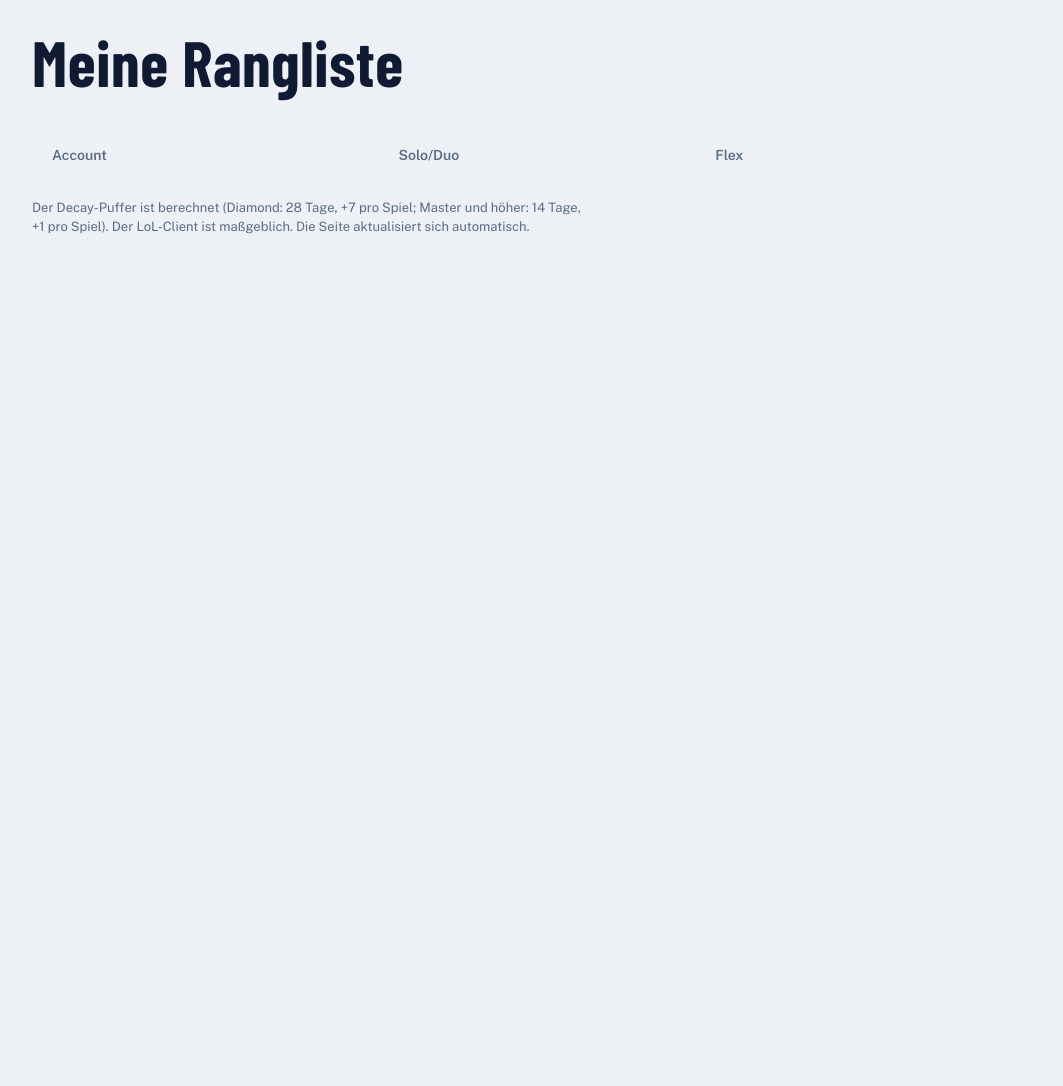
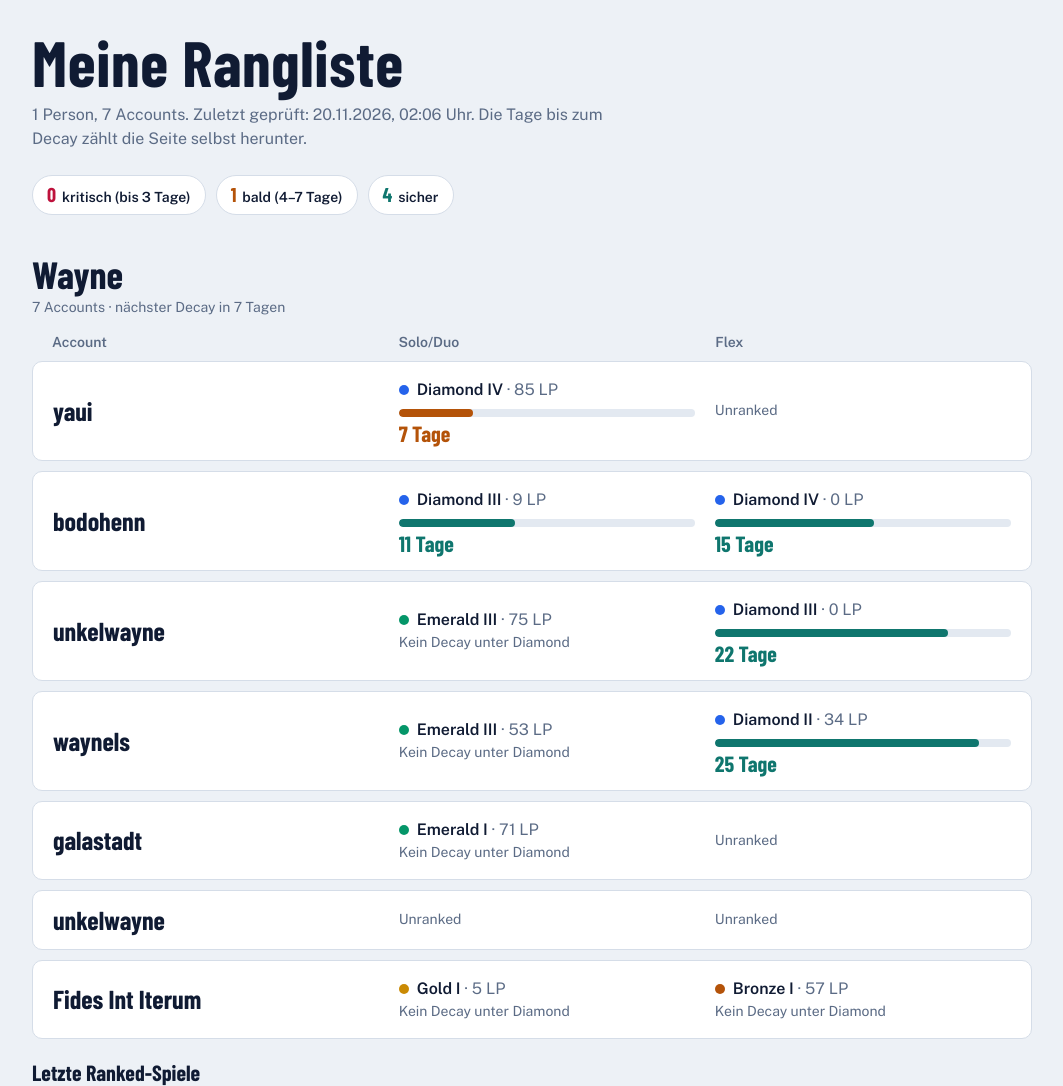
Before and after one commit to LeagueTrackerWayne/lol-tracker, a plain HTML site: page index.html in a window 1280 px wide. Shown: the top 1086 px of the page, without its empty margins (108-1171 px from the left). Before the commit the page ends 800 px from the top, so only its background shows below. Drawn offline with nearby package versions, Linux system fonts and the light colour scheme; no server answers.

Commit message:
Seite aktualisiert

```diff
--- a/index.html
+++ b/index.html
@@ -7,21 +7,24 @@
 <link rel="preconnect" href="https://fonts.googleapis.com">
 <link href="https://fonts.googleapis.com/css2?family=Barlow+Condensed:wght@600;700&family=Public+Sans:wght@400;500;600&display=swap" rel="stylesheet">
 <style>
-:root{--bg:#EDF1F6;--card:#FFFFFF;--ink:#101B33;--mute:#5B6B85;--line:#D5DDE8;--track:#E3E9F1;--red:#BE123C;--amber:#B45309;--green:#0F766E;--btn:#101B33;
+:root{--bg:#EDF1F6;--card:#FFFFFF;--ink:#101B33;--mute:#5B6B85;--line:#D5DDE8;--track:#E3E9F1;--red:#BE123C;--amber:#B45309;--green:#0F766E;--win:#0F766E;--loss:#BE123C;
 --display:"Barlow Condensed","Arial Narrow",sans-serif;--body:"Public Sans",system-ui,-apple-system,"Segoe UI",sans-serif;
 box-sizing:border-box;padding-top:env(safe-area-inset-top,0px);padding-bottom:env(safe-area-inset-bottom,0px)}
-@media (prefers-color-scheme:dark){:root:not([data-theme="light"]){--bg:#0E1526;--card:#16203A;--ink:#EAF0FA;--mute:#9AA8C2;--line:#2A3857;--track:#25304D;--red:#FB7185;--amber:#FBBF24;--green:#5EEAD4;--btn:#EAF0FA}}
-:root[data-theme="dark"]{--bg:#0E1526;--card:#16203A;--ink:#EAF0FA;--mute:#9AA8C2;--line:#2A3857;--track:#25304D;--red:#FB7185;--amber:#FBBF24;--green:#5EEAD4;--btn:#EAF0FA}
+@media (prefers-color-scheme:dark){:root:not([data-theme="light"]){--bg:#0E1526;--card:#16203A;--ink:#EAF0FA;--mute:#9AA8C2;--line:#2A3857;--track:#25304D;--red:#FB7185;--amber:#FBBF24;--green:#5EEAD4;--win:#5EEAD4;--loss:#FB7185}}
+:root[data-theme="dark"]{--bg:#0E1526;--card:#16203A;--ink:#EAF0FA;--mute:#9AA8C2;--line:#2A3857;--track:#25304D;--red:#FB7185;--amber:#FBBF24;--green:#5EEAD4;--win:#5EEAD4;--loss:#FB7185}
 *,*::before,*::after{box-sizing:inherit}
 html{scroll-padding-top:env(safe-area-inset-top,0px)}
 body{margin:0;background:var(--bg);color:var(--ink);font:400 16px/1.5 var(--body)}
 main{max-width:1040px;margin:0 auto;padding:32px 20px 56px}
 h1{font:700 clamp(40px,7vw,64px)/.95 var(--display);margin:0 0 10px;letter-spacing:.01em}
 .lead{color:var(--mute);margin:0 0 24px;max-width:60ch}
-.summary{display:flex;flex-wrap:wrap;gap:10px;margin-bottom:28px}
+.summary{display:flex;flex-wrap:wrap;gap:10px;margin-bottom:12px}
 .chip{background:var(--card);border:1px solid var(--line);border-radius:999px;padding:6px 14px;font-weight:600;font-size:14px}
 .chip b{font:700 20px var(--display);margin-right:6px}
 .chip.red b{color:var(--red)}.chip.amber b{color:var(--amber)}.chip.green b{color:var(--green)}
+.person{margin-top:40px}
+.person h2{font:700 38px/1 var(--display);margin:0 0 4px}
+.psub{color:var(--mute);font-size:14px;margin:0 0 14px}
 .cols,.row{display:grid;grid-template-columns:1.1fr 1fr 1fr;gap:20px;align-items:center}
 .cols{padding:0 20px 8px;color:var(--mute);font-size:14px;font-weight:600}
 .row{background:var(--card);border:1px solid var(--line);border-radius:10px;padding:16px 20px;margin-bottom:10px}
@@ -39,23 +42,33 @@ h1{font:700 clamp(40px,7vw,64px)/.95 var(--display);margin:0 0 10px;letter-spaci
 .red .days{color:var(--red)}.amber .days{color:var(--amber)}.green .days{color:var(--green)}
 .note{color:var(--mute);font-size:14px}
 .tier{display:inline-block;width:10px;height:10px;border-radius:50%;margin-right:8px;background:var(--mute)}
-footer{color:var(--mute);font-size:13px;margin-top:24px;max-width:70ch}
-@media (max-width:720px){.cols{display:none}.row{grid-template-columns:1fr;gap:14px}.q .qn{display:block}}
+.person h3{font:700 22px/1 var(--display);margin:22px 0 10px}
+.game{display:grid;grid-template-columns:44px 1.2fr .9fr 1fr 1fr;gap:14px;align-items:center;background:var(--card);border:1px solid var(--line);border-left:5px solid var(--line);border-radius:10px;padding:10px 16px;margin-bottom:8px}
+.game.win{border-left-color:var(--win)}.game.loss{border-left-color:var(--loss)}
+.game img,.game .ph{width:44px;height:44px;border-radius:8px;background:var(--track)}
+.game b{display:block;font-weight:600}
+.game span{display:block;color:var(--mute);font-size:13px}
+.game .res.win b{color:var(--win)}.game .res.loss b{color:var(--loss)}
+.empty{color:var(--mute);font-size:14px}
+footer{color:var(--mute);font-size:13px;margin-top:32px;max-width:70ch}
+@media (max-width:720px){.cols{display:none}.row{grid-template-columns:1fr;gap:14px}.q .qn{display:block}
+.game{grid-template-columns:44px 1fr 1fr;gap:8px 12px}}
 </style>
 </head>
 <body>
 <main>
 <h1>Meine Rangliste</h1>
-<p class="lead" id="lead"></p>
+<p class="lead" id="lead">Daten werden geladen …</p>
 <div class="summary" id="summary"></div>
-<div class="cols" aria-hidden="true"><span>Account</span><span>Solo/Duo</span><span>Flex</span></div>
 <div id="list"></div>
 <footer>Der Decay-Puffer ist berechnet (Diamond: 28 Tage, +7 pro Spiel; Master und höher: 14 Tage, +1 pro Spiel). Der LoL-Client ist maßgeblich. Die Seite aktualisiert sich automatisch.</footer>
 </main>
 <script>
-let DATA = [], AS_OF = "", UPDATED = "";
+let PERSONEN = [], UPDATED = "", AS_OF = "", VER = "";
 const TIER_COLOR={IRON:"#78716C",BRONZE:"#B45309",SILVER:"#94A3B8",GOLD:"#CA8A04",PLATINUM:"#0D9488",EMERALD:"#059669",DIAMOND:"#2563EB",MASTER:"#9333EA",GRANDMASTER:"#DC2626",CHALLENGER:"#EAB308"};
 const RULES={DIAMOND:28,MASTER:14,GRANDMASTER:14,CHALLENGER:14};
+const POS={TOP:"Top",JUNGLE:"Jungle",MIDDLE:"Mid",BOTTOM:"Bot",UTILITY:"Support"};
+const esc=s=>String(s==null?"":s).replace(/[&<>"']/g,c=>({"&":"&amp;","<":"&lt;",">":"&gt;",'"':"&quot;","'":"&#39;"}[c]));
 const cap=s=>s.charAt(0)+s.slice(1).toLowerCase();
 const daysUntil=d=>{const t=new Date();t.setHours(0,0,0,0);const [y,m,dd]=d.split("-").map(Number);return Math.round((new Date(y,m-1,dd)-t)/864e5)};
 function queue(q){
@@ -74,9 +87,9 @@ function cell(label,q){
   if(q.tier==="UNRANKED"){html+=`<div class="note">Unranked</div>`}
   else{
     const words=q.rank.split(" ");
-    html+=`<div class="rank"><span class="tier" style="background:${TIER_COLOR[q.tier]}"></span>${cap(words[0])} ${words.slice(1).join(" ")} <span class="lp">· ${q.lp} LP</span></div>`;
+    html+=`<div class="rank"><span class="tier" style="background:${TIER_COLOR[q.tier]||"#78716C"}"></span>${esc(cap(words[0]))} ${esc(words.slice(1).join(" "))} <span class="lp">· ${esc(q.lp)} LP</span></div>`;
     if(q.state==="safe") html+=`<div class="note">Kein Decay unter Diamond</div>`;
-    else if(q.state==="missing") html+=`<div class="note">Verfallsdatum noch nicht eingetragen</div>`;
+    else if(q.state==="missing") html+=`<div class="note">Verfallsdatum noch nicht berechnet</div>`;
     else{
       const pct=Math.max(0,Math.min(100,q.days/q.max*100));
       const txt=q.days<0?`Decay läuft seit ${-q.days} ${-q.days===1?"Tag":"Tagen"}`:q.days===0?"Heute":`${q.days} ${q.days===1?"Tag":"Tage"}`;
@@ -85,30 +98,61 @@ function cell(label,q){
   }
   el.innerHTML=html;return el;
 }
-function render(){
-const rows=DATA.map(a=>({a,s:queue(a.solo),f:queue(a.flex)}));
 const urgency=r=>Math.min(...[r.s,r.f].map(q=>q.days===null?9999:q.days));
-rows.sort((x,y)=>urgency(x)-urgency(y));
-const list=document.getElementById("list");list.innerHTML="";
-rows.forEach(({a,s,f})=>{
-  const i=a.id?a.id.lastIndexOf("#"):-1;
+function accountRow({a,s,f}){
   const row=document.createElement("div");row.className="row";
   const info=document.createElement("div");
-  info.innerHTML=i>0?`<p class="name"><a href="https://www.op.gg/summoners/euw/${encodeURIComponent(a.id.slice(0,i))}-${encodeURIComponent(a.id.slice(i+1))}" target="_blank" rel="noopener">${a.n}</a></p><div class="rid">${a.id}</div>`:`<p class="name">${a.n}</p>`;
-  row.append(info,cell("Solo/Duo",s),cell("Flex",f));list.append(row);
-});
-const all=rows.flatMap(r=>[r.s,r.f]);
-const n=k=>all.filter(q=>q.state===k).length, miss=n("missing");
-const chip=(c,v,l)=>`<span class="chip ${c}"><b>${v}</b>${l}</span>`;
-document.getElementById("summary").innerHTML=chip("red",n("red"),"kritisch (bis 3 Tage)")+chip("amber",n("amber"),"bald (4–7 Tage)")+chip("green",n("green"),"sicher")+(miss?chip("",miss,"ohne Datum"):"");
-const [y,m,d]=AS_OF.split("-");
-document.getElementById("lead").textContent=`${DATA.length} Accounts, Zuletzt geprüft: ${UPDATED?UPDATED.slice(8,10)+"."+UPDATED.slice(5,7)+"."+UPDATED.slice(0,4)+", "+UPDATED.slice(11)+" Uhr":d+"."+m+"."+y}. Die Tage bis zum Decay zählt die Seite selbst herunter.`;
+  const i=a.id?a.id.lastIndexOf("#"):-1;
+  info.innerHTML=i>0?`<p class="name"><a href="https://www.op.gg/summoners/euw/${encodeURIComponent(a.id.slice(0,i))}-${encodeURIComponent(a.id.slice(i+1))}" target="_blank" rel="noopener">${esc(a.n)}</a></p><div class="rid">${esc(a.id)}</div>`:`<p class="name">${esc(a.n)}</p>`;
+  row.append(info,cell("Solo/Duo",s),cell("Flex",f));return row;
 }
-
+function ago(t){
+  const m=Math.max(0,Math.round((Date.now()-t)/60000));
+  if(m<60) return `vor ${m} Min.`;
+  const h=Math.round(m/60); if(h<48) return `vor ${h} Std.`;
+  const d=Math.round(h/24); return `vor ${d} Tagen`;
+}
+function gameRow(g){
+  const el=document.createElement("div");el.className="game "+(g.win?"win":"loss");
+  const kda=g.d===0?"Perfect":((g.k+g.a)/g.d).toFixed(2);
+  const mm=Math.floor(g.dur/60), ss=String(g.dur%60).padStart(2,"0");
+  const icon=VER?`<img src="https://ddragon.leagueoflegends.com/cdn/${esc(VER)}/img/champion/${encodeURIComponent(g.champ)}.png" alt="" loading="lazy" onerror="this.outerHTML='<div class=&quot;ph&quot;></div>'">`:`<div class="ph"></div>`;
+  el.innerHTML=`${icon}<div><b>${esc(g.champ)}</b><span>${esc(g.q)}${g.pos&&POS[g.pos]?" · "+POS[g.pos]:""}</span></div>
+  <div><b>${g.k} / ${g.d} / ${g.a}</b><span>${kda} KDA</span></div>
+  <div class="res ${g.win?"win":"loss"}"><b>${g.win?"Sieg":"Niederlage"}</b><span>${mm}:${ss} · ${g.cs} CS</span></div>
+  <div><b>${esc(g.acc)}</b><span>${ago(g.t)}</span></div>`;
+  return el;
+}
+function render(){
+  const root=document.getElementById("list");root.innerHTML="";
+  const all=[];
+  PERSONEN.forEach(p=>{
+    const rows=p.accounts.map(a=>({a,s:queue(a.solo),f:queue(a.flex)})).sort((x,y)=>urgency(x)-urgency(y));
+    rows.forEach(r=>all.push(r.s,r.f));
+    const sec=document.createElement("section");sec.className="person";
+    const best=rows[0]&&urgency(rows[0])<9999?urgency(rows[0]):null;
+    const sub=`${p.accounts.length} ${p.accounts.length===1?"Account":"Accounts"}`+(best===null?"":best<0?" · Decay läuft bereits":` · nächster Decay in ${best} ${best===1?"Tag":"Tagen"}`);
+    sec.innerHTML=`<h2>${esc(p.name)}</h2><p class="psub">${sub}</p><div class="cols" aria-hidden="true"><span>Account</span><span>Solo/Duo</span><span>Flex</span></div>`;
+    rows.forEach(r=>sec.append(accountRow(r)));
+    const h=document.createElement("h3");h.textContent="Letzte Ranked-Spiele";sec.append(h);
+    if(p.spiele&&p.spiele.length) p.spiele.forEach(g=>sec.append(gameRow(g)));
+    else{const e=document.createElement("p");e.className="empty";e.textContent="Noch keine Ranked-Spiele geladen.";sec.append(e)}
+    root.append(sec);
+  });
+  const n=k=>all.filter(q=>q.state===k).length, miss=n("missing");
+  const chip=(c,v,l)=>`<span class="chip ${c}"><b>${v}</b>${l}</span>`;
+  document.getElementById("summary").innerHTML=chip("red",n("red"),"kritisch (bis 3 Tage)")+chip("amber",n("amber"),"bald (4–7 Tage)")+chip("green",n("green"),"sicher")+(miss?chip("",miss,"ohne Datum"):"");
+  const total=PERSONEN.reduce((s,p)=>s+p.accounts.length,0);
+  const stamp=UPDATED?`${UPDATED.slice(8,10)}.${UPDATED.slice(5,7)}.${UPDATED.slice(0,4)}, ${UPDATED.slice(11)} Uhr`:AS_OF.split("-").reverse().join(".");
+  document.getElementById("lead").textContent=`${PERSONEN.length} ${PERSONEN.length===1?"Person":"Personen"}, ${total} Accounts. Zuletzt geprüft: ${stamp}. Die Tage bis zum Decay zählt die Seite selbst herunter.`;
+}
 function load(){
-  fetch("data.json?t="+Date.now(),{cache:"no-store"}).then(r=>{if(!r.ok)throw 0;return r.json()}).then(s=>{DATA=s.accounts;AS_OF=s.asOf;UPDATED=s.updated||"";render()})
-  .catch(()=>{if(!DATA.length)document.getElementById("lead").textContent="Die Daten konnten nicht geladen werden. Bitte später erneut versuchen."});
+  fetch("data.json?t="+Date.now(),{cache:"no-store"}).then(r=>{if(!r.ok)throw 0;return r.json()}).then(s=>{
+    PERSONEN=s.personen||[{name:"Accounts",accounts:s.accounts||[],spiele:[]}];
+    AS_OF=s.asOf||"";UPDATED=s.updated||"";render();
+  }).catch(()=>{if(!PERSONEN.length)document.getElementById("lead").textContent="Die Daten konnten nicht geladen werden. Bitte später erneut versuchen."});
 }
+fetch("https://ddragon.leagueoflegends.com/api/versions.json").then(r=>r.json()).then(v=>{VER=v[0]||"";if(PERSONEN.length)render()}).catch(()=>{});
 load();setInterval(load,300000);
 </script>
 </body>
```
